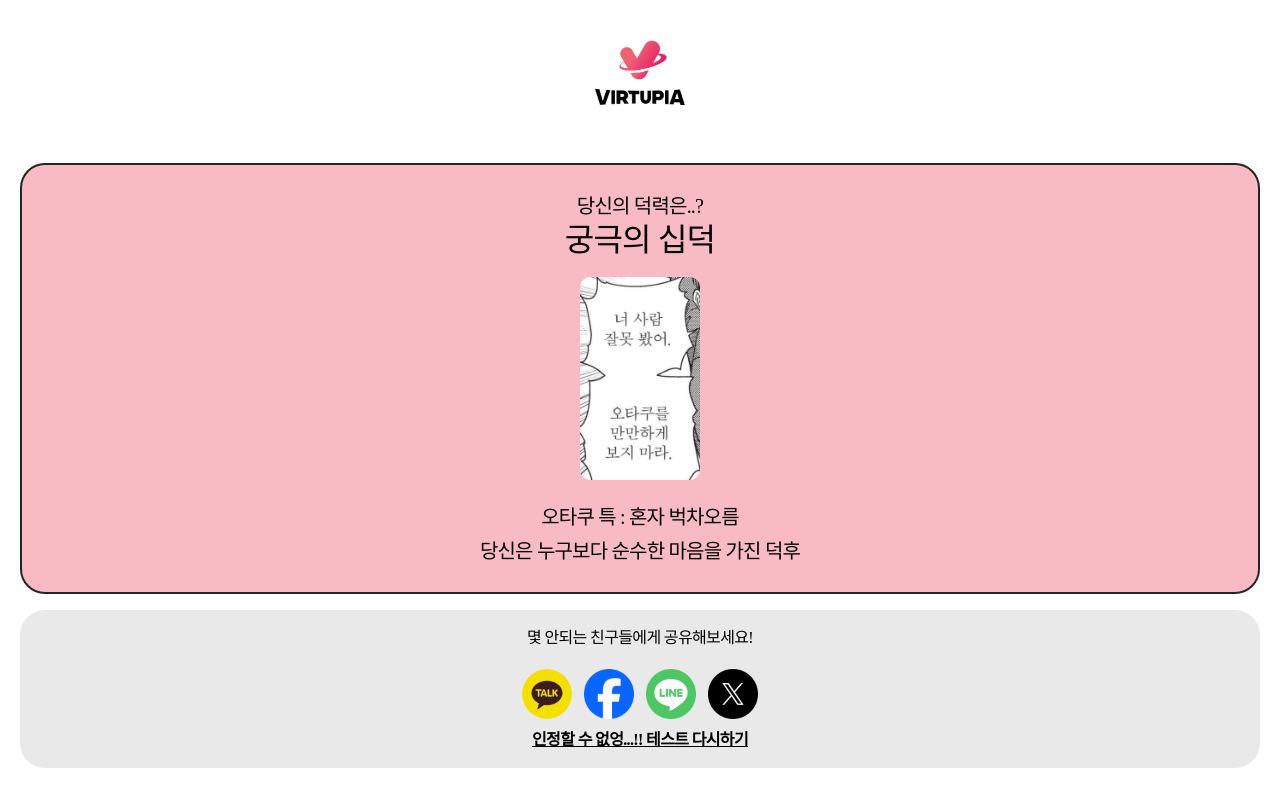
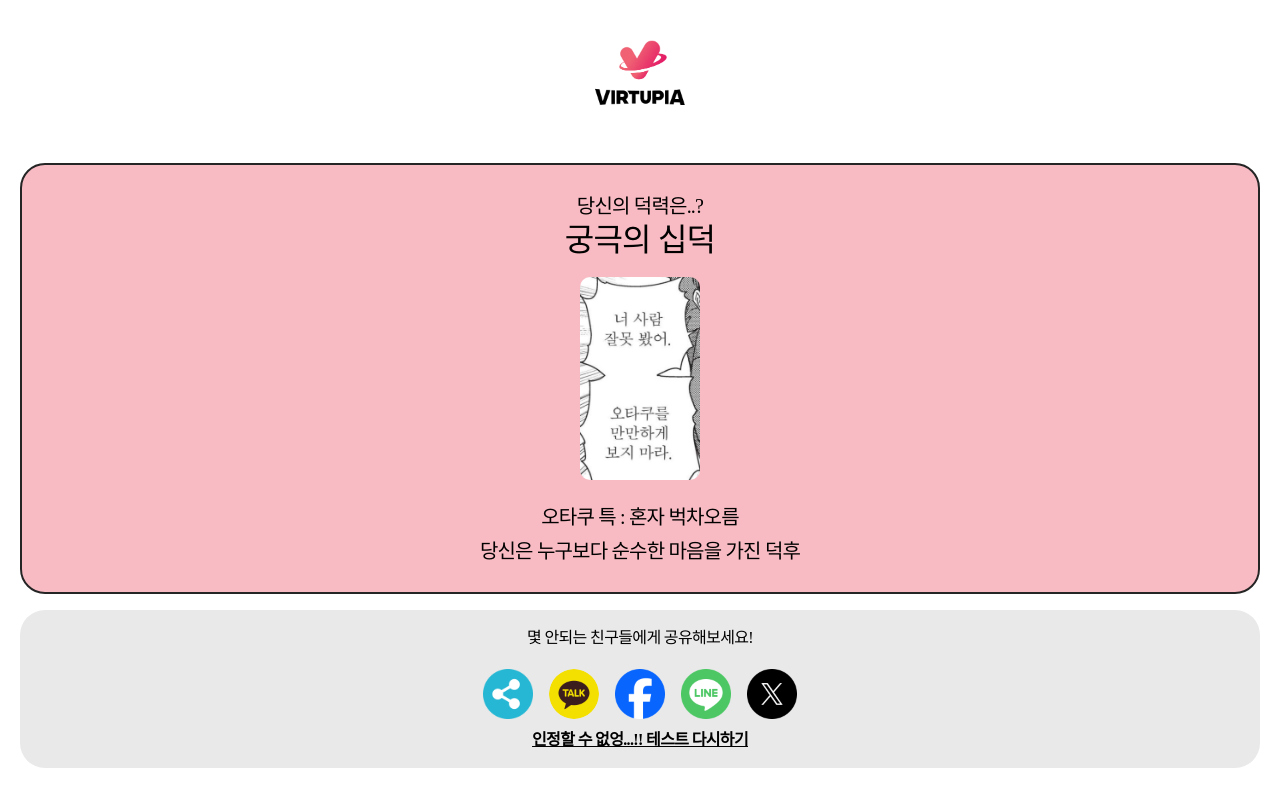
Before and after one commit to zerossun/typetest1, a React (Create React App) app: page /Outcome5 in a window 1280 px wide. Shown: the top 793 px of the page. Built offline with nearby package versions, Linux system fonts and the light colour scheme; a web font is replaced by a local one.

Commit message:
Update Outcome5.js

```diff
--- a/src/pages/outcome/Outcome5.js
+++ b/src/pages/outcome/Outcome5.js
@@ -4,6 +4,7 @@ import fourth from '../../asset/image/fourth.jpeg'
 import Facebook from '../../asset/image/facebook.png';
 import line from '../../asset/image/line.png'
 import twitter from '../../asset/image/twitter.png'
+import share from '../../asset/image/share.png'
 import OutcomeDown from '../../component/OutcomeDown';
 import {FacebookShareButton, FacebookIcon, FacebookMessengerShareButton, FacebookMessengerIcon, TwitterShareButton, TwitterIcon, LineShareButton, LineIcon,} from "react-share";
 
@@ -39,6 +40,19 @@ const kakaoButton = () => {
       });
     }
   }
+  const handle = () => {
+    if (navigator.share) {
+        navigator.share({
+            title: '덕후 판독기',
+            text: '나는 덕질에 얼마나 진심일까?',
+            url: 'https://virtupiaotakutest.netlify.app/Outcome5',
+        });
+    }else{
+        alert("공유하기가 지원되지 않는 환경 입니다.")
+    }
+  }
+
+
    return(
     <div className='result'>
         <div className='up'>
@@ -52,14 +66,15 @@ const kakaoButton = () => {
         <div className='down'>
             <div className="sns">
                 <p>몇 안되는 친구들에게 공유해보세요!</p>
-                <button className="kakao_btn" onClick={kakaoButton}/>
-                <FacebookShareButton style={{ width:'50px', marginLeft: "12px" }} url={"https://virtupiaotakutest.netlify.app/Outcome5"}>
+                <button className='share' onClick={()=>{handle()}}><img src={share} style={{width:'50px'}}></img></button>
+                <button className="kakao_btn" style={{ marginLeft: "16px" }} onClick={kakaoButton}/>
+                <FacebookShareButton style={{ width:'50px', marginLeft: "16px" }} url={"https://virtupiaotakutest.netlify.app/Outcome5"}>
                 <img src={Facebook} style={{width:'50px'}}></img>
                 </FacebookShareButton>
-                <LineShareButton style={{ marginLeft: "12px" }} url={"https://virtupiaotakutest.netlify.app/Outcome5"}>
+                <LineShareButton style={{ marginLeft: "16px" }} url={"https://virtupiaotakutest.netlify.app/Outcome5"}>
                     <img src={line} style={{width:'50px'}}></img>
                 </LineShareButton>
-                <TwitterShareButton style={{ marginLeft: "12px" }} url={"https://virtupiaotakutest.netlify.app/Outcome5"}>
+                <TwitterShareButton style={{ marginLeft: "16px" }} url={"https://virtupiaotakutest.netlify.app/Outcome5"}>
                     <img src={twitter} style={{width:'50px'}}></img>
                 </TwitterShareButton>
                 <button className="restart" onClick={restart}>인정할 수 없엉...!! 테스트 다시하기</button>
```
